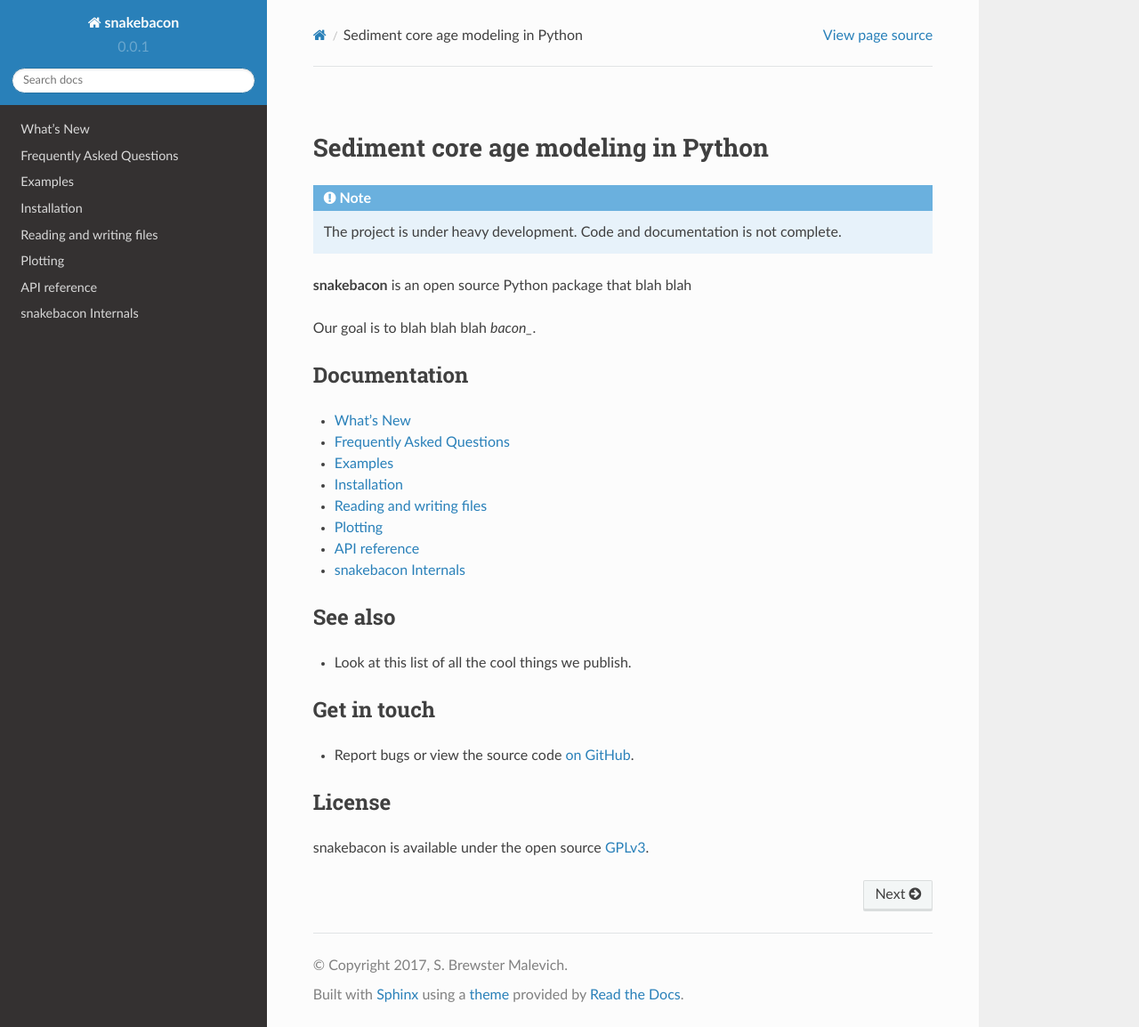
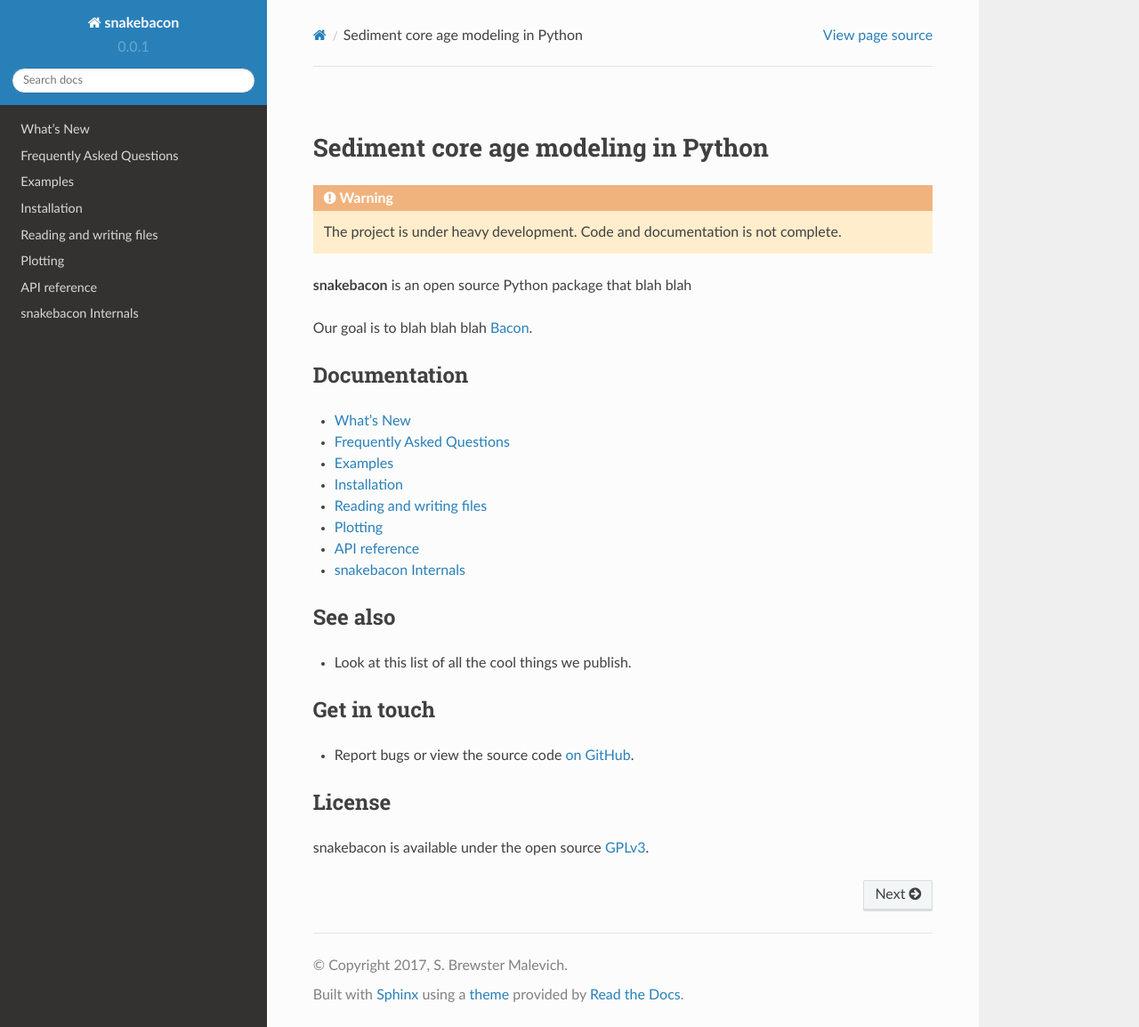
Before and after one commit to brews/snakebacon, a Sphinx documentation site: the page built from docs/index.rst, in a window 1280 px wide and 1154 px high. Shown: the whole window at 89% size. Built offline with Sphinx 7.4.7 and the Read the Docs theme 2.0.0, drawn with Linux system fonts in a browser that asks for light colours.

Commit message:
Change development warning. Corrected bad hyperlink.

```diff
--- a/docs/index.rst
+++ b/docs/index.rst
@@ -5,7 +5,7 @@
 Sediment core age modeling in Python
 ====================================
 
-.. note::
+.. warning::
 
    The project is under heavy development. Code and documentation is not complete.
 
@@ -13,7 +13,7 @@ Sediment core age modeling in Python
 
 **snakebacon** is an open source Python package that blah blah
 
-Our goal is to blah blah blah `bacon_`.
+Our goal is to blah blah blah Bacon_.
 
 .. _bacon: http://pandas.pydata.org
 
```
